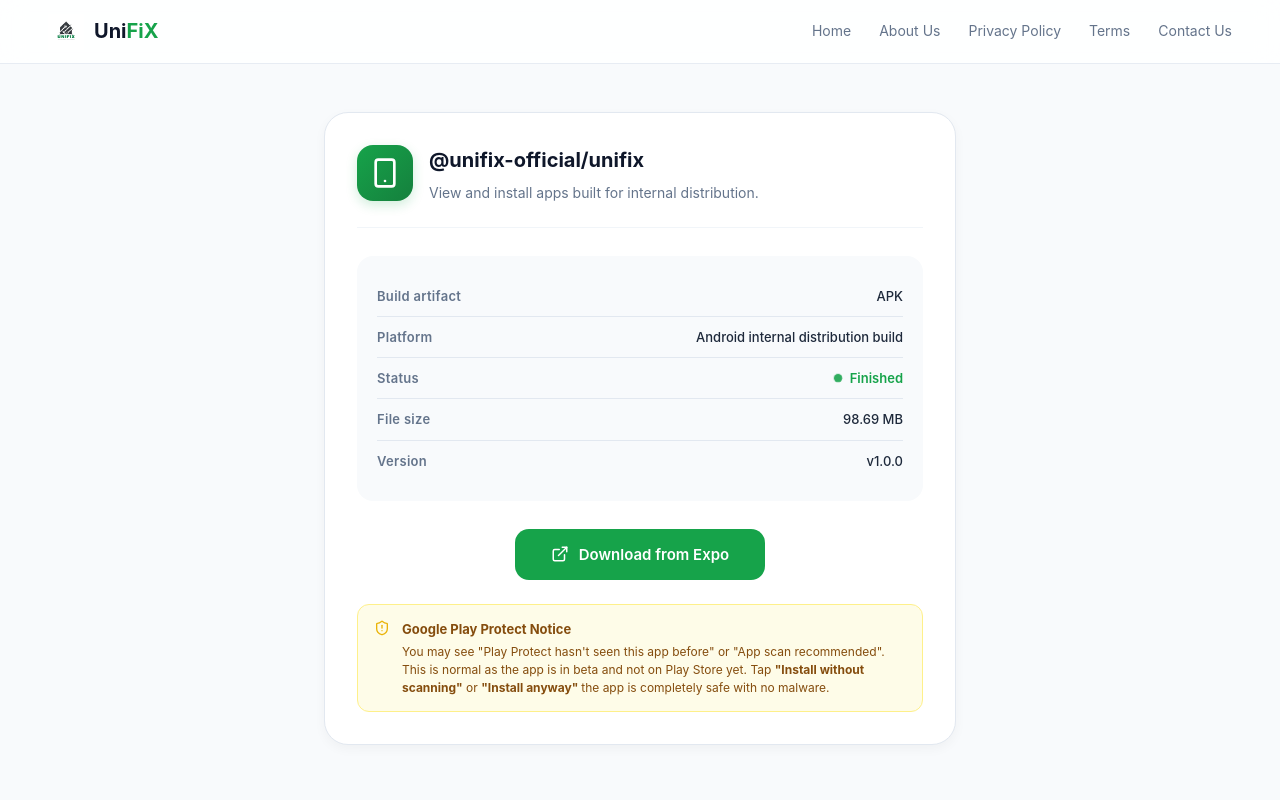
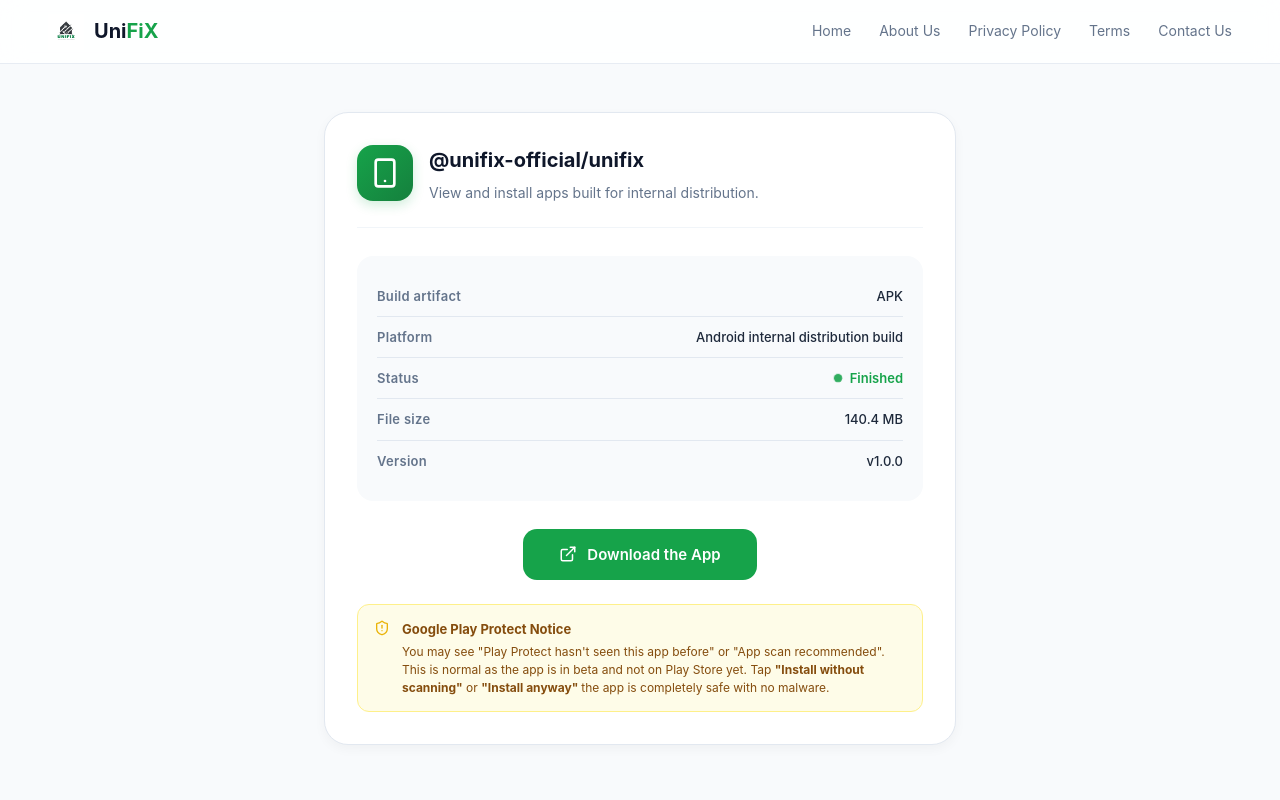
Before and after one commit to unifixofficial/unifix-app, a React (Vite) app: page /download in a window 1280 px wide. Shown: the top 800 px of the page. Built offline with nearby package versions, Linux system fonts and the light colour scheme.

Commit message:
added new url

```diff
--- a/src/pages/BuildDownload.jsx
+++ b/src/pages/BuildDownload.jsx
@@ -4,7 +4,7 @@
 import "../styles/BuildDownload.css";
 
 export default function BuildDownload() {
-  const downloadUrl = "https://expo.dev/accounts/unifix-official/projects/unifix/builds/20410a42-ef0e-4533-8091-a62ffd5812bb";
+  const downloadUrl = "https://upload.app/download/unifix/com.unifix.app/74eaae728762e3f9ab5857b7978aab7f2f32a33e9d216592b171465fd9775988";
 
   return (
     <div className="build-page">
@@ -42,7 +42,7 @@
             </div>
             <div className="detail-row">
               <span className="detail-label">File size</span>
-              <span className="detail-value">98.69 MB</span>
+              <span className="detail-value">140.4 MB</span>
             </div>
             <div className="detail-row">
               <span className="detail-label">Version</span>
@@ -58,7 +58,7 @@
               rel="noopener noreferrer"
             >
               <ExternalLink size={18} />
-              Download from Expo
+              Download the App
             </a>
           </div>
 
```
